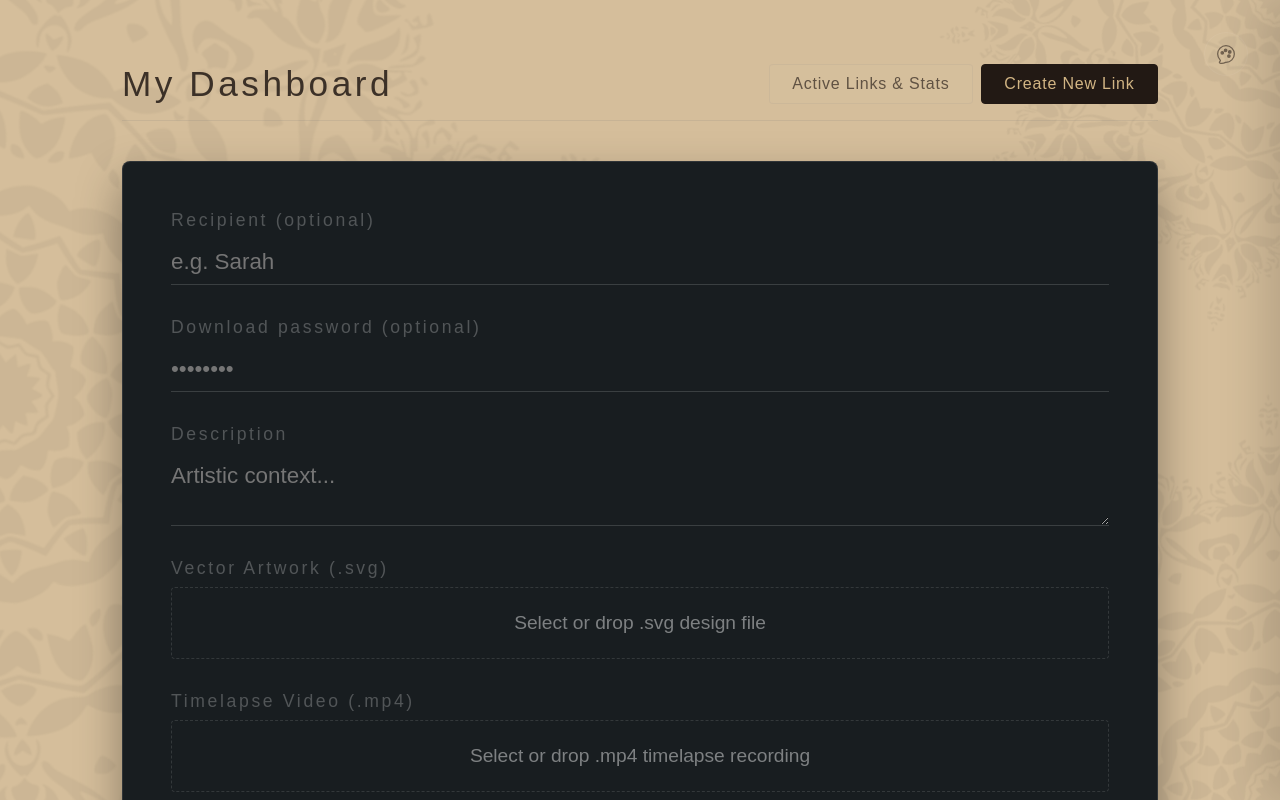
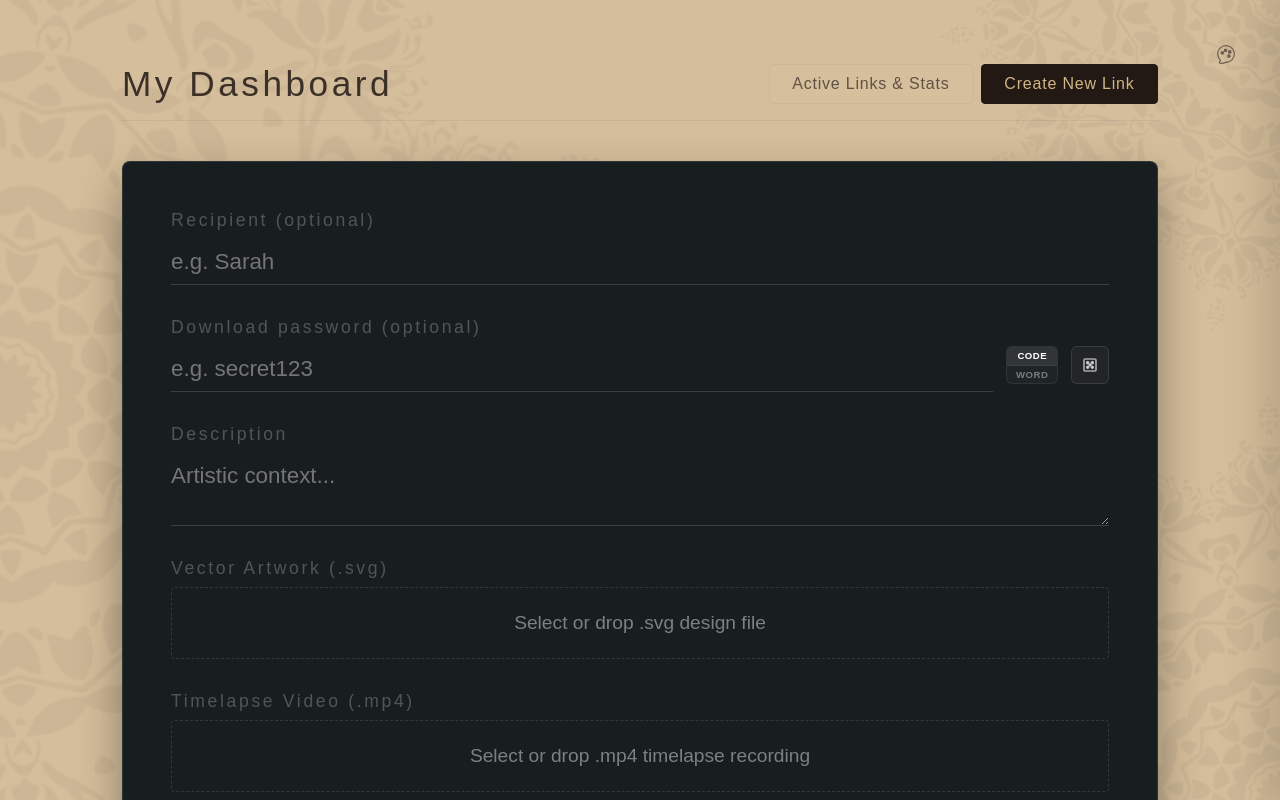
Before and after one commit to de-upayan/anastrophe, a Next.js app: page /admin in a window 1280 px wide. Both pictures are taken after a click on the button "Create New Link". Shown: the top 800 px of the page. Built offline with nearby package versions, Linux system fonts and the light colour scheme; a web font is replaced by a local one.

Commit message:
Add vertical password/passphrase toggles and dice random generator to creator form

```diff
--- a/db.json
+++ b/db.json
@@ -8,7 +8,7 @@
     "timelapseSrc": "/art/symmetry_timelapse.mp4",
     "password": "secret123",
     "createdAt": "2026-07-01T10:22:14.000Z",
-    "views": 22,
+    "views": 39,
     "downloads": 3,
     "viewsLog": [
       {
@@ -98,6 +98,74 @@
       {
         "timestamp": "2026-07-05T18:06:58.782Z",
         "viewerId": "eff8e7ca506627fe"
+      },
+      {
+        "timestamp": "2026-07-05T18:08:30.773Z",
+        "viewerId": "eff8e7ca506627fe"
+      },
+      {
+        "timestamp": "2026-07-05T18:08:30.781Z",
+        "viewerId": "eff8e7ca506627fe"
+      },
+      {
+        "timestamp": "2026-07-05T18:08:43.378Z",
+        "viewerId": "eff8e7ca506627fe"
+      },
+      {
+        "timestamp": "2026-07-05T18:09:44.704Z",
+        "viewerId": "eff8e7ca506627fe"
+      },
+      {
+        "timestamp": "2026-07-05T18:09:44.774Z",
+        "viewerId": "eff8e7ca506627fe"
+      },
+      {
+        "timestamp": "2026-07-05T18:10:53.294Z",
+        "viewerId": "eff8e7ca506627fe"
+      },
+      {
+        "timestamp": "2026-07-05T18:11:19.102Z",
+        "viewerId": "eff8e7ca506627fe"
+      },
+      {
+        "timestamp": "2026-07-05T18:12:06.285Z",
+        "viewerId": "eff8e7ca506627fe"
+      },
+      {
+        "timestamp": "2026-07-05T18:12:16.591Z",
+        "viewerId": "eff8e7ca506627fe"
+      },
+      {
+        "timestamp": "2026-07-05T18:12:50.735Z",
+        "viewerId": "eff8e7ca506627fe"
+      },
+      {
+        "timestamp": "2026-07-05T18:13:17.803Z",
+        "viewerId": "eff8e7ca506627fe"
+      },
+      {
+        "timestamp": "2026-07-05T18:13:17.825Z",
+        "viewerId": "eff8e7ca506627fe"
+      },
+      {
+        "timestamp": "2026-07-05T18:13:23.690Z",
+        "viewerId": "eff8e7ca506627fe"
+      },
+      {
+        "timestamp": "2026-07-05T18:13:23.851Z",
+        "viewerId": "eff8e7ca506627fe"
+      },
+      {
+        "timestamp": "2026-07-05T18:13:50.389Z",
+        "viewerId": "eff8e7ca506627fe"
+      },
+      {
+        "timestamp": "2026-07-05T18:13:50.401Z",
+        "viewerId": "eff8e7ca506627fe"
+      },
+      {
+        "timestamp": "2026-07-05T18:14:02.792Z",
+        "viewerId": "eff8e7ca506627fe"
       }
     ],
     "downloadsLog": [
--- a/src/app/[id]/page.module.css
+++ b/src/app/[id]/page.module.css
@@ -261,6 +261,11 @@
 .scriptText.show {
   opacity: 0.55;
   transform: translateY(0);
+}
+
+.hiGreeting {
+  font-size: 3rem;
+  text-shadow: 0 4px 15px rgba(0, 0, 0, 0.15);
 }
 
 .logoWrapper {
--- a/src/app/[id]/page.tsx
+++ b/src/app/[id]/page.tsx
@@ -3,13 +3,14 @@
 import React, { useState, useEffect, useRef, Suspense, use } from 'react';
 import { useSearchParams } from 'next/navigation';
 import { useTheme } from '@/context/ThemeContext';
-import { Meddon, Eagle_Lake } from 'next/font/google';
+import { Meddon, Eagle_Lake, Fredericka_the_Great } from 'next/font/google';
 import AnimatedLogo from '@/components/AnimatedLogo';
 import { AmbigramItem, DEFAULT_ITEMS } from '@/lib/types';
 import styles from './page.module.css';
 
 const meddon = Meddon({ weight: '400', subsets: ['latin'] });
 const eagleLake = Eagle_Lake({ weight: '400', subsets: ['latin'] });
+const fredericka = Fredericka_the_Great({ weight: '400', subsets: ['latin'] });
 
 function GiftPageContent({ artId }: { artId: string }) {
   const searchParams = useSearchParams();
@@ -290,7 +291,7 @@ function GiftPageContent({ artId }: { artId: string }) {
         <div className={`${styles.giftOverlay} ${isGiftOpen ? styles.hidden : ''}`}>
           <div className={styles.contentWrapper} style={{ position: 'relative', zIndex: 2 }}>
             <h1 className={styles.introText}>
-              <span className={`${styles.scriptText} ${showHi ? styles.show : ''} ${meddon.className}`}>
+              <span className={`${styles.scriptText} ${showHi ? styles.show : ''} ${fredericka.className} ${styles.hiGreeting}`}>
                 Hi!
               </span>
               <span className={`${styles.scriptText} ${showIm ? styles.show : ''} ${meddon.className}`}>
--- a/src/app/admin/page.module.css
+++ b/src/app/admin/page.module.css
@@ -900,3 +900,116 @@
   border-color: rgba(239, 68, 68, 0.4);
   color: #ef4444;
 }
+
+.passwordInputWrapper {
+  display: flex;
+  gap: 0.8rem;
+  width: 100%;
+}
+
+.passwordInputWrapper input {
+  flex: 1;
+}
+
+.passwordHeaderRow {
+  display: flex;
+  justify-content: space-between;
+  align-items: center;
+  margin-bottom: 0.5rem;
+}
+
+.passwordTypeToggle {
+  display: flex;
+  background: rgba(255, 255, 255, 0.04);
+  border: 1px solid rgba(255, 255, 255, 0.08);
+  border-radius: 6px;
+  padding: 2px;
+}
+
+.toggleBtn {
+  background: transparent;
+  border: none;
+  color: rgba(255, 255, 255, 0.4);
+  font-family: var(--font-family);
+  font-size: 0.72rem;
+  font-weight: 500;
+  padding: 0.2rem 0.6rem;
+  cursor: pointer;
+  border-radius: 4px;
+  transition: all 0.2s ease;
+}
+
+.toggleBtn:hover {
+  color: #ffffff;
+}
+
+.toggleActive {
+  background: rgba(255, 255, 255, 0.08);
+  color: #ffffff !important;
+  border: 1px solid rgba(255, 255, 255, 0.1);
+  box-shadow: 0 1px 3px rgba(0, 0, 0, 0.1);
+}
+
+.diceBtn {
+  background: rgba(255, 255, 255, 0.04);
+  border: 1px solid rgba(255, 255, 255, 0.1);
+  color: rgba(255, 255, 255, 0.6);
+  border-radius: 6px;
+  width: 38px;
+  height: 38px;
+  display: flex;
+  align-items: center;
+  justify-content: center;
+  cursor: pointer;
+  transition: all 0.2s ease;
+}
+
+.diceBtn:hover {
+  background: rgba(255, 255, 255, 0.08);
+  border-color: rgba(255, 255, 255, 0.3);
+  color: #ffffff;
+}
+
+.verticalToggle {
+  display: flex;
+  flex-direction: column;
+  background: rgba(255, 255, 255, 0.03);
+  border: 1px solid rgba(255, 255, 255, 0.08);
+  border-radius: 6px;
+  overflow: hidden;
+  height: 38px;
+  width: 52px;
+}
+
+.vertToggleBtn {
+  flex: 1;
+  background: transparent;
+  border: none;
+  color: rgba(255, 255, 255, 0.4);
+  font-family: var(--font-family);
+  font-size: 0.6rem;
+  font-weight: 600;
+  text-transform: uppercase;
+  letter-spacing: 0.05em;
+  cursor: pointer;
+  display: flex;
+  align-items: center;
+  justify-content: center;
+  transition: all 0.2s ease;
+  padding: 0;
+  line-height: 1;
+}
+
+.vertToggleBtn:first-child {
+  border-bottom: 1px solid rgba(255, 255, 255, 0.06);
+}
+
+.vertToggleBtn:hover {
+  color: #ffffff;
+}
+
+.vertToggleActive {
+  background: rgba(255, 255, 255, 0.08);
+  color: #ffffff !important;
+  font-weight: 700;
+}
--- a/src/app/admin/page.tsx
+++ b/src/app/admin/page.tsx
@@ -14,6 +14,7 @@ export default function AdminPage() {
   const [selectedGiftFilter, setSelectedGiftFilter] = useState('all');
   const [hoveredIndex, setHoveredIndex] = useState<number | null>(null);
   const [visiblePasswords, setVisiblePasswords] = useState<Record<string, boolean>>({});
+  const [passwordType, setPasswordType] = useState<'password' | 'passphrase'>('password');
 
   const togglePasswordVisibility = (id: string) => {
     setVisiblePasswords(prev => ({
@@ -178,6 +179,32 @@ export default function AdminPage() {
       clearInterval(progressInterval);
       setIsUploading(false);
       showToast(err.message || 'Connection error during upload');
+    }
+  };
+
+  const handleGenerateRandomPassword = () => {
+    if (passwordType === 'password') {
+      const chars = 'abcdefghijklmnopqrstuvwxyzABCDEFGHIJKLMNOPQRSTUVWXYZ0123456789';
+      let pass = '';
+      for (let i = 0; i < 8; i++) {
+        pass += chars.charAt(Math.floor(Math.random() * chars.length));
+      }
+      setPassword(pass);
+      showToast('Random password generated');
+    } else {
+      const words = [
+        'calligraphy', 'ink', 'paper', 'nib', 'canvas',
+        'symmetry', 'mirror', 'rotation', 'ambigram', 'design',
+        'classic', 'vintage', 'modern', 'fluid', 'brush',
+        'lettering', 'artist', 'creative', 'stroke', 'swash',
+        'flourish', 'geometric', 'curved', 'smooth', 'contrast'
+      ];
+      // Pick 3 random words
+      const w1 = words[Math.floor(Math.random() * words.length)];
+      const w2 = words[Math.floor(Math.random() * words.length)];
+      const w3 = words[Math.floor(Math.random() * words.length)];
+      setPassword(`${w1}-${w2}-${w3}`);
+      showToast('Random passphrase generated');
     }
   };
 
@@ -628,13 +655,48 @@ export default function AdminPage() {
 
                 <div className={styles.formGroup}>
                   <label htmlFor="password">Download password (optional)</label>
-                  <input
-                    type="password"
-                    id="password"
-                    placeholder="••••••••"
-                    value={password}
-                    onChange={(e) => setPassword(e.target.value)}
-                  />
+                  <div className={styles.passwordInputWrapper}>
+                    <input
+                      type="text"
+                      id="password"
+                      placeholder={passwordType === 'password' ? "e.g. secret123" : "e.g. nib-flourish-mirror"}
+                      value={password}
+                      onChange={(e) => setPassword(e.target.value)}
+                    />
+                    <div className={styles.verticalToggle}>
+                      <button
+                        type="button"
+                        className={`${styles.vertToggleBtn} ${passwordType === 'password' ? styles.vertToggleActive : ''}`}
+                        onClick={() => setPasswordType('password')}
+                        title="Characters"
+                      >
+                        Code
+                      </button>
+                      <button
+                        type="button"
+                        className={`${styles.vertToggleBtn} ${passwordType === 'passphrase' ? styles.vertToggleActive : ''}`}
+                        onClick={() => setPasswordType('passphrase')}
+                        title="Words"
+                      >
+                        Word
+                      </button>
+                    </div>
+                    <button
+                      type="button"
+                      className={styles.diceBtn}
+                      onClick={handleGenerateRandomPassword}
+                      title="Generate Random"
+                    >
+                      <svg xmlns="http://www.w3.org/2000/svg" viewBox="0 0 24 24" width="16" height="16" fill="none" stroke="currentColor" strokeWidth="2.5" strokeLinecap="round" strokeLinejoin="round">
+                        <rect x="3" y="3" width="18" height="18" rx="2" ry="2"></rect>
+                        <circle cx="8.5" cy="8.5" r="1.5" fill="currentColor"></circle>
+                        <circle cx="15.5" cy="15.5" r="1.5" fill="currentColor"></circle>
+                        <circle cx="12" cy="12" r="1.5" fill="currentColor"></circle>
+                        <circle cx="8.5" cy="15.5" r="1.5" fill="currentColor"></circle>
+                        <circle cx="15.5" cy="8.5" r="1.5" fill="currentColor"></circle>
+                      </svg>
+                    </button>
+                  </div>
                 </div>
 
                 <div className={styles.formGroup}>
```
